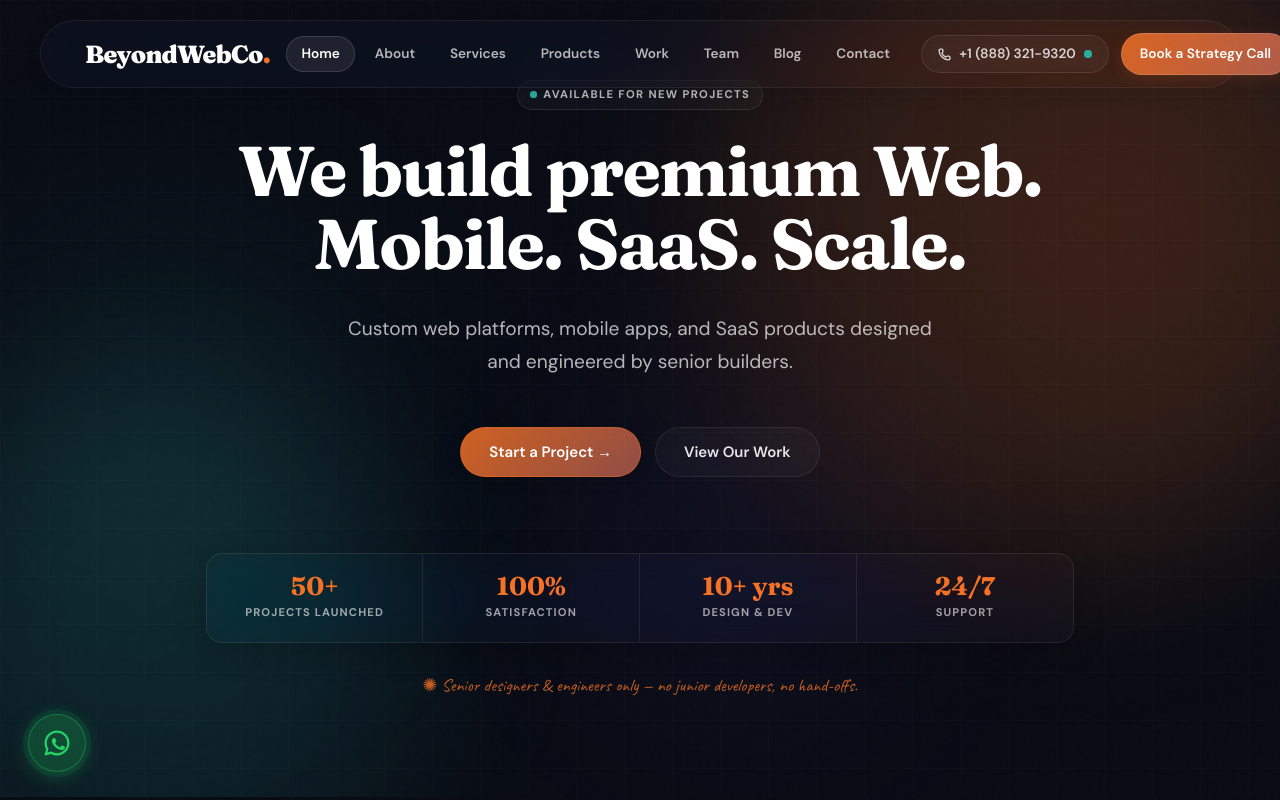
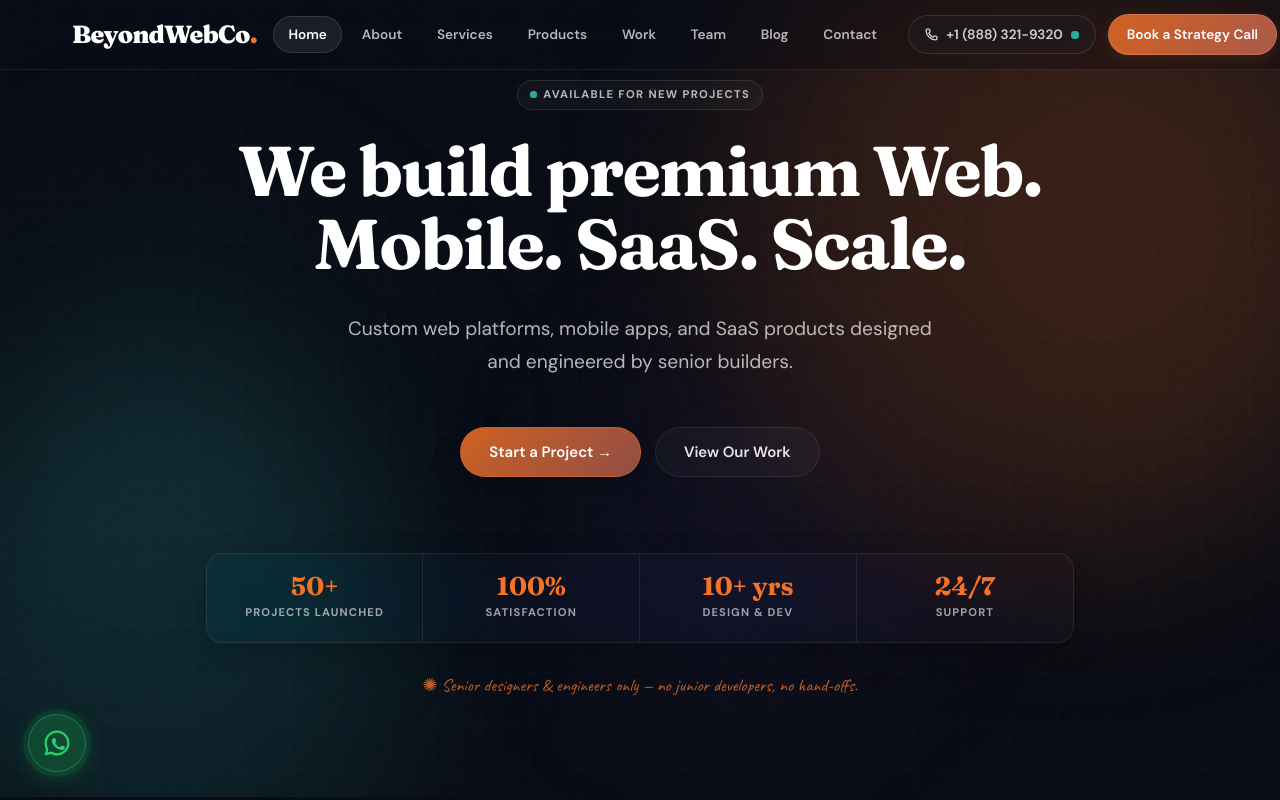
Before and after one commit to captain-america-7/beyondwebco, a Next.js app: page / in a window 1280 px wide. Shown: the top 800 px of the page. Built offline with nearby package versions, Linux system fonts and the light colour scheme.

Commit message:
Update Header.tsx

```diff
--- a/components/Header.tsx
+++ b/components/Header.tsx
@@ -46,22 +46,22 @@ export default function Header() {
       <header
         className="sticky top-0 z-40 transition-all duration-300"
         style={{
-          margin: scrolled ? "0.75rem auto" : "1.25rem auto",
-          width: "calc(100% - 1rem)",
-          maxWidth: scrolled ? "1000px" : "1200px",
-          borderRadius: "9999px",
-          minHeight: scrolled ? "56px" : "68px",
+          margin: 0,
+          width: "100%",
+          borderRadius: 0,
+          minHeight: scrolled ? "56px" : "70px",
           display: "flex",
           alignItems: "center",
-          background: scrolled ? "rgba(255, 255, 255, 0.06)" : "rgba(255, 255, 255, 0.02)",
-          border: scrolled ? "1px solid rgba(255, 255, 255, 0.12)" : "1px solid rgba(255, 255, 255, 0.06)",
-          boxShadow: scrolled ? "0 10px 30px rgba(0, 0, 0, 0.3)" : "0 4px 20px rgba(0, 0, 0, 0.1)",
+          background: scrolled ? "rgba(9, 13, 22, 0.85)" : "rgba(9, 13, 22, 0.4)",
+          borderBottom: "1px solid rgba(255, 255, 255, 0.08)",
+          boxShadow: scrolled ? "0 8px 32px rgba(0, 0, 0, 0.4)" : "none",
           backdropFilter: "blur(16px) saturate(150%)",
           WebkitBackdropFilter: "blur(16px) saturate(150%)",
-          paddingInline: "1.25rem",
+          paddingInline: "clamp(1rem, 5vw, 3rem)",
           position: "fixed",
-          left: "50%",
-          transform: "translateX(-50%)",
+          top: 0,
+          left: 0,
+          right: 0,
         }}
       >
         <div
```
